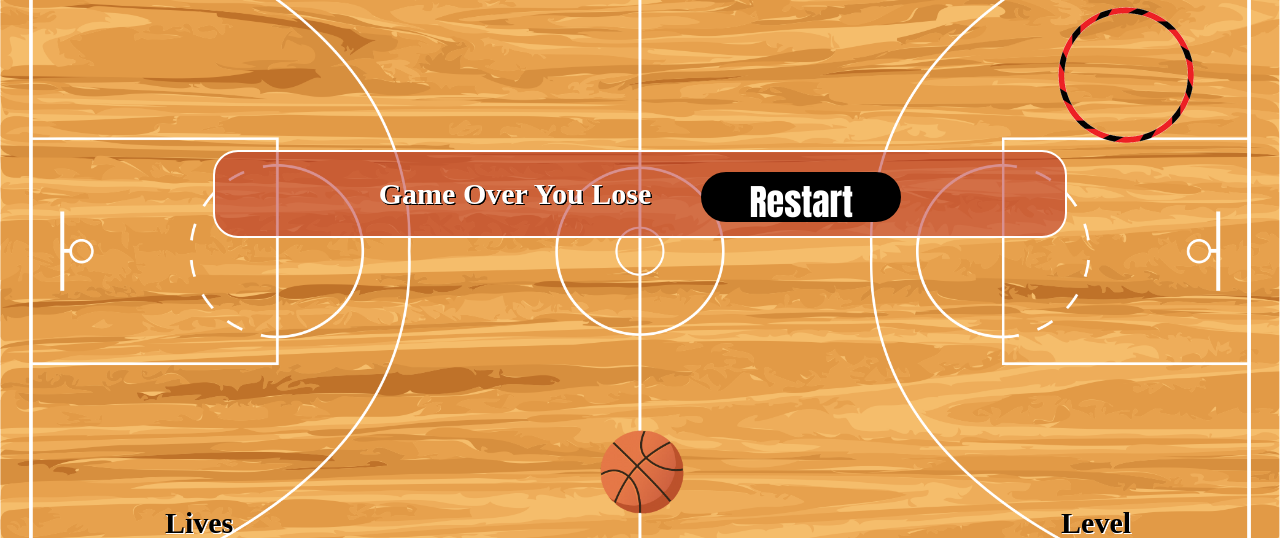
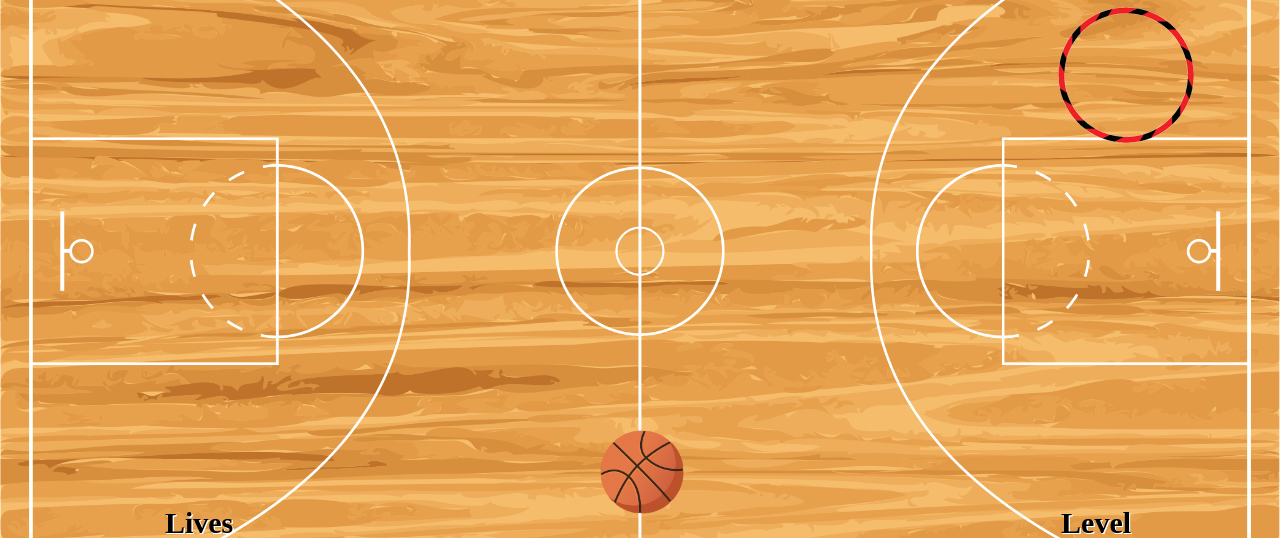
Before and after one commit to jackdurham/wdi-first-project, a PHP site: page / in a window 1280 px wide. Shown: the part 133-671 px from the top of the page. Run offline with PHP 8.4, Linux system fonts and the light colour scheme; some libraries are stand-ins or nearby versions.

Commit message:
loser box working

```diff
--- a/JS/app.js
+++ b/JS/app.js
@@ -8,6 +8,7 @@
   let $condition3 = null;
   let $condition4 = null;
   let lose = 3;
+  let $gameOver = $('.gameOver');
 
   let HDirection = '+';
 
@@ -57,7 +58,9 @@
   function loseLife() {
     lose--;
     $('.lose').html(`${lose}`);
-    // if loseLife
+    if (lose === 0) {
+      $gameOver.show();
+    }
 
     // if score is zero game over and show alert for game over and restart. set lives and level back to 3 + 1
   }
@@ -72,6 +75,6 @@
   }
 
 
-
+//gameover button on click reset hide level 1 lives 3
 
 });
--- a/css/style.css
+++ b/css/style.css
@@ -111,6 +111,7 @@
   margin: 0 auto;
   border: 2px solid white;
   border-radius: 25px;
+  display: none;
 }
 
 .reset {
@@ -122,7 +123,7 @@
   font-size: 36px;
   font-family: impact;
   color: white;
-  margin-left: 50px;
+  margin-left: 325px;
   margin-top: 20px;
 }
 
@@ -135,4 +136,5 @@
     1px 1px 0 black,
     1px 1px 0 black,
     1px 1px 0 black;
+    text-align: center;
 }
--- a/index.html
+++ b/index.html
@@ -22,7 +22,7 @@
   </div>
 
   <div class="gameOver">
-    <h2 class="losstxt">Game Over You Lose</h2>
+    <h2 class="losstxt">Game Over You Loser</h2>
     <button type="button" class="reset">Restart</button>
   </div>
 
```
